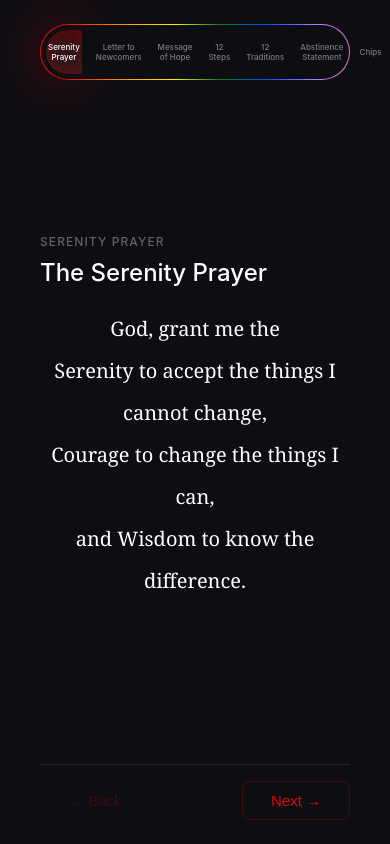
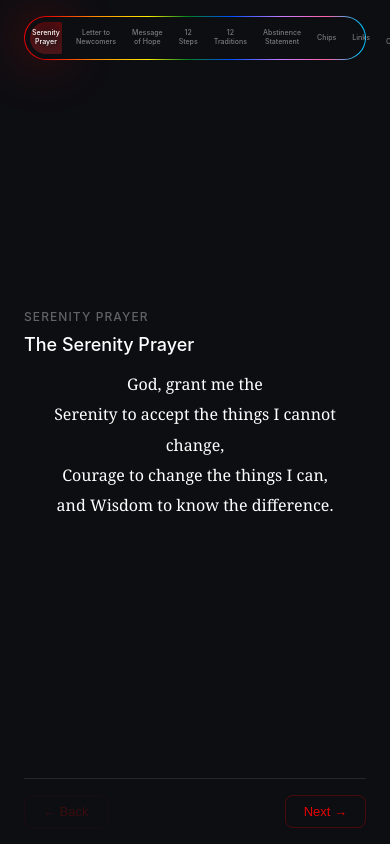
Before and after one commit to midweekmeeting/slides, a plain HTML site: page index.html in a window 390 px wide. Drawn offline with Linux system fonts and the light colour scheme.

Commit message:
Update index.html

```diff
--- a/index.html
+++ b/index.html
@@ -19,7 +19,11 @@
     display: flex;
     flex-direction: column;
     height: 100vh;
-    padding: 1.5rem 2.5rem;
+    padding: 1rem 1.5rem;
+  }
+
+  @media (min-width: 600px) {
+    .shell { padding: 1.5rem 2.5rem; }
   }
 
   /* ── CSS custom properties for animation ── */
@@ -80,7 +84,7 @@
     list-style: none;
     display: flex;
     justify-content: space-between;
-    height: 56px;
+    height: clamp(44px, 7vw, 56px);
     border-radius: 100px;
     background: var(--nav-border-gradient, #fff);
   }
@@ -171,7 +175,7 @@
     border: none;
     cursor: pointer;
     color: rgb(255 255 255 / 45%);
-    font-size: clamp(8px, 1vw, 11px);
+    font-size: clamp(7px, 1.8vw, 11px);
     font-weight: 500;
     font-family: inherit;
     text-align: center;
@@ -196,9 +200,13 @@
     display: flex;
     flex-direction: column;
     justify-content: center;
-    overflow: hidden;
+    overflow-y: auto;
     padding-bottom: 1rem;
+    scrollbar-width: thin;
+    scrollbar-color: rgb(255 255 255 / 15%) transparent;
   }
+  /* Links slide: top-aligned so it can scroll naturally */
+  .slide-inner.links-inner { justify-content: flex-start; padding-top: 0.5rem; }
 
   .section-label {
     font-size: 12px;
@@ -211,10 +219,10 @@
   }
 
   .slide-title {
-    font-size: clamp(24px, 3vw, 36px);
+    font-size: clamp(18px, 3vw, 36px);
     font-weight: 500;
     color: #fff;
-    margin-bottom: 1.25rem;
+    margin-bottom: 0.85rem;
     line-height: 1.2;
     flex-shrink: 0;
   }
@@ -228,9 +236,9 @@
   }
 
   .slide-body {
-    font-size: clamp(16px, 2vw, 23px);
+    font-size: clamp(14px, 2vw, 23px);
     color: rgb(255 255 255 / 80%);
-    line-height: 1.85;
+    line-height: 1.75;
   }
 
   .slide-body p { margin-bottom: 1rem; }
@@ -238,8 +246,8 @@
   .slide-body li { margin-bottom: 0.65rem; line-height: 1.75; }
 
   .prayer-text {
-    font-size: clamp(20px, 2.5vw, 30px);
-    line-height: 2.1;
+    font-size: clamp(16px, 2.5vw, 30px);
+    line-height: 1.9;
     color: #fff;
     text-align: center;
     font-family: Georgia, "Times New Roman", serif;
@@ -266,8 +274,8 @@
     background: transparent;
     border: 1px solid var(--active-color-dim);
     border-radius: 8px;
-    padding: 10px 28px;
-    font-size: 15px;
+    padding: 8px 18px;
+    font-size: clamp(13px, 2vw, 15px);
     font-weight: 500;
     cursor: pointer;
     color: var(--active-color);
@@ -339,17 +347,24 @@
   .milestone-btn.active { background: rgb(255 255 255 / 15%); color: #fff; border-color: rgb(255 255 255 / 40%); }
 
   /* ── Links ── */
-  .links-list { display: flex; flex-direction: column; gap: 1.25rem; }
+  .links-list {
+    display: grid;
+    grid-template-columns: 1fr;
+    gap: 0.85rem;
+  }
+  @media (min-width: 700px) {
+    .links-list { grid-template-columns: 1fr 1fr; gap: 1.1rem; }
+  }
   .link-card {
     border: 1px solid rgb(255 255 255 / 10%);
-    border-radius: 10px; padding: 1.25rem 1.5rem;
+    border-radius: 10px; padding: 1rem 1.25rem;
     text-decoration: none; color: inherit;
     transition: border-color 0.15s, background 0.15s; display: block;
   }
   .link-card:hover { border-color: rgb(255 255 255 / 25%); background: rgb(255 255 255 / 5%); }
-  .link-card-label { font-size: clamp(11px,1.2vw,13px); font-weight: 500; letter-spacing: 0.07em; text-transform: uppercase; color: rgb(255 255 255 / 35%); margin-bottom: 0.3rem; }
-  .link-card-title { font-size: clamp(16px,1.8vw,22px); font-weight: 500; color: #fff; margin-bottom: 0.2rem; }
-  .link-card-url { font-size: clamp(12px,1.2vw,14px); color: rgb(255 255 255 / 35%); }
+  .link-card-label { font-size: clamp(10px,1.1vw,12px); font-weight: 500; letter-spacing: 0.07em; text-transform: uppercase; color: rgb(255 255 255 / 35%); margin-bottom: 0.25rem; }
+  .link-card-title { font-size: clamp(14px,1.5vw,19px); font-weight: 500; color: #fff; margin-bottom: 0.15rem; line-height: 1.3; }
+  .link-card-url { font-size: clamp(11px,1.1vw,13px); color: rgb(255 255 255 / 35%); }
 </style>
 </head>
 <body>
@@ -567,7 +582,7 @@ function buildLinksSlide(idx) {
   const div = document.createElement('div');
   div.className = 'slide'; div.id = 's' + idx;
   div.innerHTML = `
-    <div class="slide-inner">
+    <div class="slide-inner links-inner">
       <div class="section-label">Links</div>
       <div class="slide-title">Links</div>
       <div class="links-list">
```
